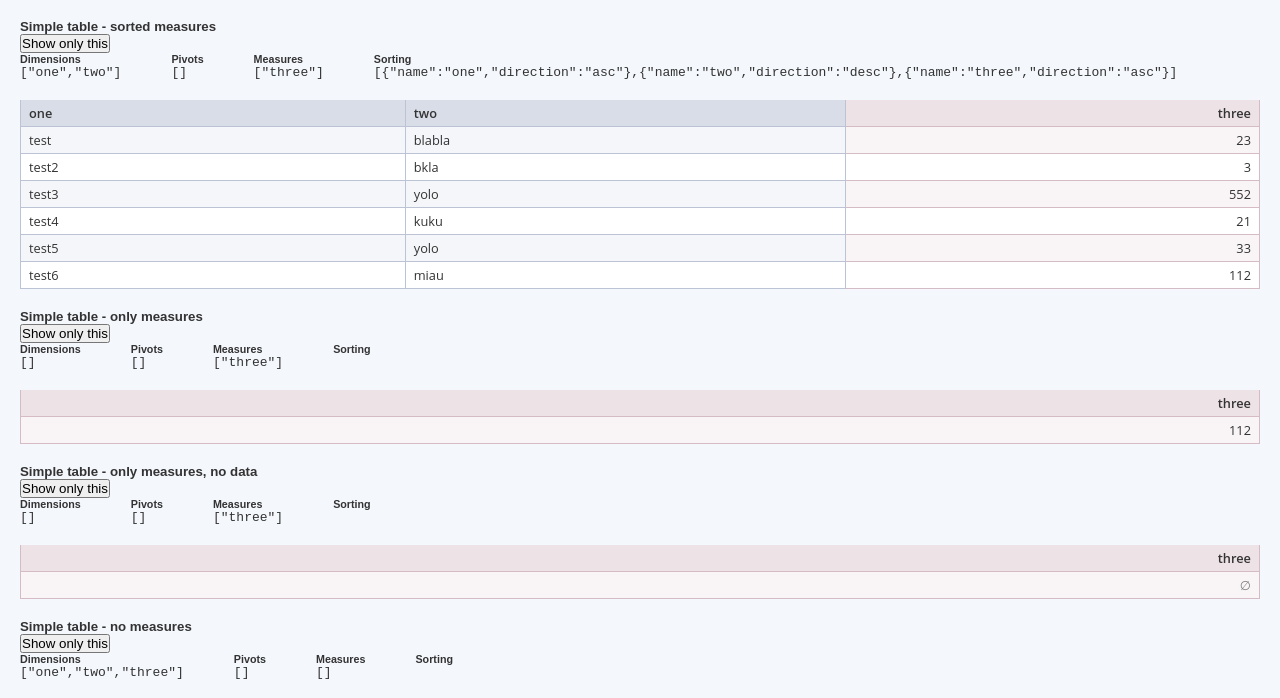
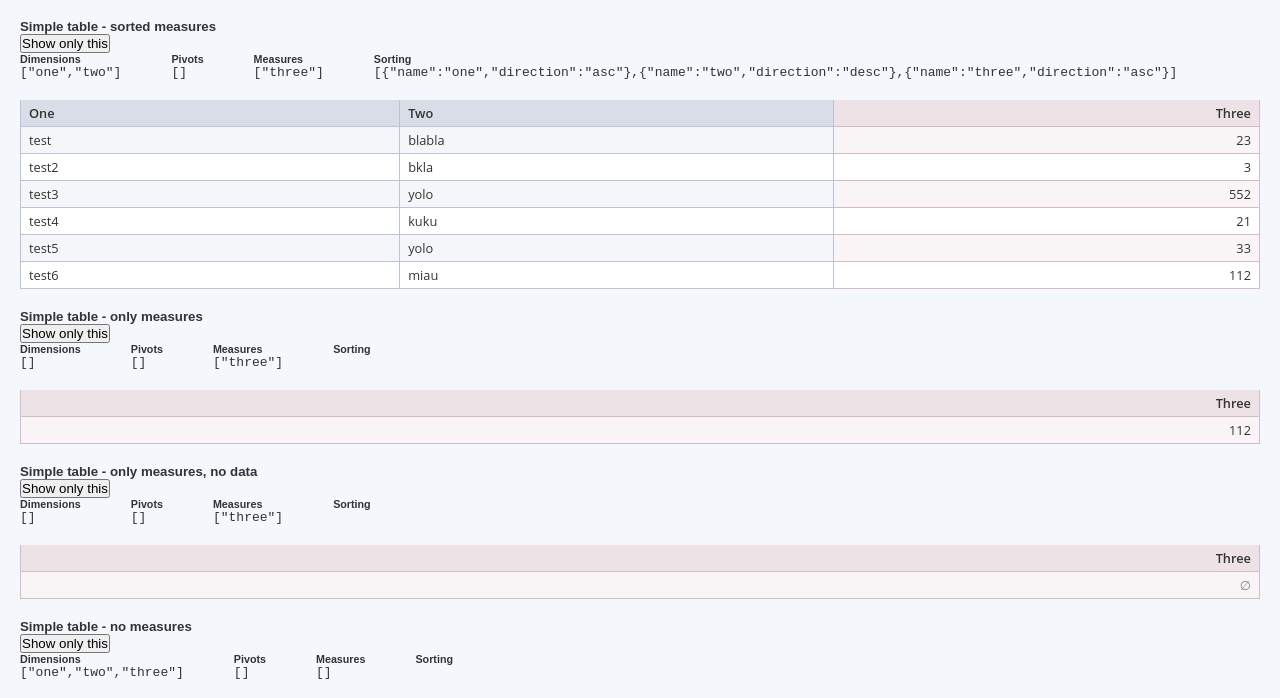
Before and after one commit to bozerkins/explore-tables, a React (Vite) app: page /tests in a window 1280 px wide. Shown: the part 1179-1877 px from the top of the page. Built offline with nearby package versions, Linux system fonts and the light colour scheme.

Commit message:
implement column names into pivot tables

```diff
--- a/lib/PivotTable/PlainPivotTable.tsx
+++ b/lib/PivotTable/PlainPivotTable.tsx
@@ -18,7 +18,7 @@ export default ({ rows, fields }: PlainPivotTableProperties) => {
                         {/* Draw column titles */}
                         {fields.length > 0 &&
                             fields.map((field, index) => {
-                                return <ColumnTitle key={index} title={field.id} />
+                                return <ColumnTitle key={index} title={field.name || field.id} />
                             })}
                         {/* Draw special case when no column selected by any pivot selected */}
                         {fields.length === 0 && (
--- a/src/datasets/Default.ts
+++ b/src/datasets/Tests.ts
@@ -1,7 +1,7 @@
 export default [
     {
         name: "Simple table",
-        fields: [{ id: "one" }, { id: "two" }, { id: "three" }],
+        fields: [{ id: "one", name: "One" }, { id: "two", name: "Two" }, { id: "three", name: "Three" }],
         rows: [
             { one: "test", two: "blabla", three: 23 },
             { one: "test2", two: "bkla", three: 3 },
@@ -15,7 +15,7 @@ export default [
     },
     {
         name: "Simple table - sorted",
-        fields: [{ id: "one" }, { id: "two" }, { id: "three" }],
+        fields: [{ id: "one", name: "One" }, { id: "two", name: "Two" }, { id: "three", name: "Three" }],
         rows: [
             { one: "test", two: "blabla", three: 23 },
             { one: "test2", two: "bkla", three: 3 },
@@ -30,7 +30,7 @@ export default [
     },
     {
         name: "Simple table - sorted 2 fields",
-        fields: [{ id: "one" }, { id: "two" }, { id: "three" }],
+        fields: [{ id: "one", name: "One" }, { id: "two", name: "Two" }, { id: "three", name: "Three" }],
         rows: [
             { one: "test", two: "blabla", three: 23 },
             { one: "test2", two: "bkla", three: 3 },
@@ -48,7 +48,7 @@ export default [
     },
     {
         name: "Simple table - sorted measures",
-        fields: [{ id: "one" }, { id: "two" }, { id: "three" }],
+        fields: [{ id: "one", name: "One" }, { id: "two", name: "Two" }, { id: "three", name: "Three" }],
         rows: [
             { one: "test", two: "blabla", three: 23 },
             { one: "test2", two: "bkla", three: 3 },
@@ -67,21 +67,21 @@ export default [
     },
     {
         name: "Simple table - only measures",
-        fields: [{ id: "three" }],
+        fields: [{ id: "three", name: "Three" }],
         rows: [{ three: 112 }],
         pivots: [],
         measures: ["three"],
     },
     {
         name: "Simple table - only measures, no data",
-        fields: [{ id: "three" }],
+        fields: [{ id: "three", name: "Three" }],
         rows: [],
         pivots: [],
         measures: ["three"],
     },
     {
         name: "Simple table - no measures",
-        fields: [{ id: "one" }, { id: "two" }, { id: "three" }],
+        fields: [{ id: "one", name: "One" }, { id: "two", name: "Two" }, { id: "three", name: "Three" }],
         rows: [
             { one: "test", two: "blabla", three: 23 },
             { one: "test2", two: "bkla", three: 3 },
@@ -95,21 +95,21 @@ export default [
     },
     {
         name: "Simple table - no rows",
-        fields: [{ id: "one" }, { id: "two" }, { id: "three" }],
+        fields: [{ id: "one", name: "One" }, { id: "two", name: "Two" }, { id: "three", name: "Three" }],
         rows: [],
         pivots: [],
         measures: ["three"],
     },
     {
         name: "Simple table - no rows, no measures",
-        fields: [{ id: "one" }, { id: "two" }, { id: "three" }],
+        fields: [{ id: "one", name: "One" }, { id: "two", name: "Two" }, { id: "three", name: "Three" }],
         rows: [],
         pivots: [],
         measures: [],
     },
     {
         name: "Pivot table",
-        fields: [{ id: "one" }, { id: "two" }, { id: "three" }],
+        fields: [{ id: "one", name: "One" }, { id: "two", name: "Two" }, { id: "three", name: "Three" }],
         rows: [
             { one: "test", two: "blabla", three: 23 },
             { one: "test2", two: "bkla", three: 3 },
@@ -126,7 +126,7 @@ export default [
     },
     {
         name: "Pivot table - sorting",
-        fields: [{ id: "one" }, { id: "two" }, { id: "three" }],
+        fields: [{ id: "one", name: "One" }, { id: "two", name: "Two" }, { id: "three", name: "Three" }],
         rows: [
             { one: "test", two: "blabla", three: 23 },
             { one: "test2", two: "bkla", three: 3 },
@@ -144,7 +144,7 @@ export default [
     },
     {
         name: "Pivot table - sorting 2 columns",
-        fields: [{ id: "one" }, { id: "two" }, { id: "three" }],
+        fields: [{ id: "one", name: "One" }, { id: "two", name: "Two" }, { id: "three", name: "Three" }],
         rows: [
             { one: "test", two: "blabla", three: 23 },
             { one: "test2", two: "bkla", three: 3 },
@@ -165,7 +165,7 @@ export default [
     },
     {
         name: "Pivot table - sorting measures",
-        fields: [{ id: "one" }, { id: "two" }, { id: "three" }],
+        fields: [{ id: "one", name: "One" }, { id: "two", name: "Two" }, { id: "three", name: "Three" }],
         rows: [
             { one: "test", two: "blabla", three: 23 },
             { one: "test2", two: "bkla", three: 3 },
@@ -187,7 +187,7 @@ export default [
     },
     {
         name: "Pivot table - no columns",
-        fields: [{ id: "one" }, { id: "two" }, { id: "three" }],
+        fields: [{ id: "one", name: "One" }, { id: "two", name: "Two" }, { id: "three", name: "Three" }],
         rows: [
             { one: "test", two: "blabla", three: 23 },
             { one: "test2", two: "bkla", three: 3 },
@@ -204,7 +204,7 @@ export default [
     },
     {
         name: "Pivot table - no columns",
-        fields: [{ id: "one" }, { id: "two" }, { id: "three" }, { id: "four" }],
+        fields: [{ id: "one", name: "One" }, { id: "two", name: "Two" }, { id: "three", name: "Three" }, { id: "four", name: "Four", }],
         rows: [
             { one: "test", two: "blabla", three: 23, four: 512 },
             { one: "test2", two: "bkla", three: 3, four: 214 },
@@ -221,7 +221,7 @@ export default [
     },
     {
         name: "Pivot table - no measures",
-        fields: [{ id: "one" }, { id: "two" }, { id: "three" }, { id: "four" }],
+        fields: [{ id: "one", name: "One" }, { id: "two", name: "Two" }, { id: "three", name: "Three" }, { id: "four", name: "Four", }],
         rows: [
             { one: "test", two: "blabla", three: 23, four: 512 },
             { one: "test2", two: "bkla", three: 3, four: 214 },
@@ -238,7 +238,7 @@ export default [
     },
     {
         name: "Pivot table - no columns, no measures",
-        fields: [{ id: "one" }, { id: "two" }, { id: "three" }],
+        fields: [{ id: "one", name: "One" }, { id: "two", name: "Two" }, { id: "three", name: "Three" }],
         rows: [
             { one: "test", two: "blabla", three: 23 },
             { one: "test2", two: "bkla", three: 3 },
@@ -255,35 +255,35 @@ export default [
     },
     {
         name: "Pivot table - no rows",
-        fields: [{ id: "one" }, { id: "two" }, { id: "three" }],
+        fields: [{ id: "one", name: "One" }, { id: "two", name: "Two" }, { id: "three", name: "Three" }],
         rows: [],
         pivots: ["two"],
         measures: ["three"],
     },
     {
         name: "Pivot table - no rows, no measures",
-        fields: [{ id: "one" }, { id: "two" }, { id: "three" }],
+        fields: [{ id: "one", name: "One" }, { id: "two", name: "Two" }, { id: "three", name: "Three" }],
         rows: [],
         pivots: ["two"],
         measures: [],
     },
     {
         name: "Pivot table - no rows, no measures, no columns",
-        fields: [{ id: "one" }, { id: "two" }, { id: "three" }],
+        fields: [{ id: "one", name: "One" }, { id: "two", name: "Two" }, { id: "three", name: "Three" }],
         rows: [],
         pivots: ["one", "two", "three"],
         measures: [],
     },
     {
         name: "Pivot table - no rows, no columns",
-        fields: [{ id: "one" }, { id: "two" }, { id: "three" }],
+        fields: [{ id: "one", name: "One" }, { id: "two", name: "Two" }, { id: "three", name: "Three" }],
         rows: [],
         pivots: ["one", "two"],
         measures: ["three"],
     },
     {
         name: "Pivot table - no rows, no columns",
-        fields: [{ id: "one" }, { id: "two" }, { id: "three" }, { id: "four" }],
+        fields: [{ id: "one", name: "One" }, { id: "two", name: "Two" }, { id: "three", name: "Three" }, { id: "four", name: "Four", }],
         rows: [],
         pivots: ["one", "two"],
         measures: ["three", "four"],
--- a/src/pages/Randomized.tsx
+++ b/src/pages/Randomized.tsx
@@ -4,12 +4,12 @@ import { generateRandomDataset } from "../datasets/Randomizer";
 export default () => {
     const rows = generateRandomDataset(650);
     const fields = [
-        { id: 'one' },
-        { id: 'two' },
-        { id: 'three' },
-        { id: 'four' },
-        { id: 'five' },
-        { id: 'six' },
+        { id: 'one', name: "One" },
+        { id: 'two', name: "Two" },
+        { id: 'three', name: "Three" },
+        { id: 'four', name: "Four" },
+        { id: 'five', name: "Five" },
+        { id: 'six', name: "Six" },
     ];
     return <div className="page-container">
         {/* Page Title */}
--- a/src/pages/Tests.tsx
+++ b/src/pages/Tests.tsx
@@ -1,5 +1,5 @@
 import { useState } from "react";
-import Default from "../datasets/Default";
+import tests from "../datasets/Tests";
 import React from "react";
 import { PivotTable } from "../../lib/main";
 
@@ -13,7 +13,7 @@ export default () => {
                 </h1>
                 <div style={{ overflow: "inherit" }}>
                     <div>
-                        {Default.map(({ name, fields, rows, pivots, measures, sorting }, index) => {
+                        {tests.map(({ name, fields, rows, pivots, measures, sorting }, index) => {
                             if (showOnlyOne !== null && showOnlyOne !== index) {
                                 return <React.Fragment key={index}></React.Fragment>;
                             }
```
